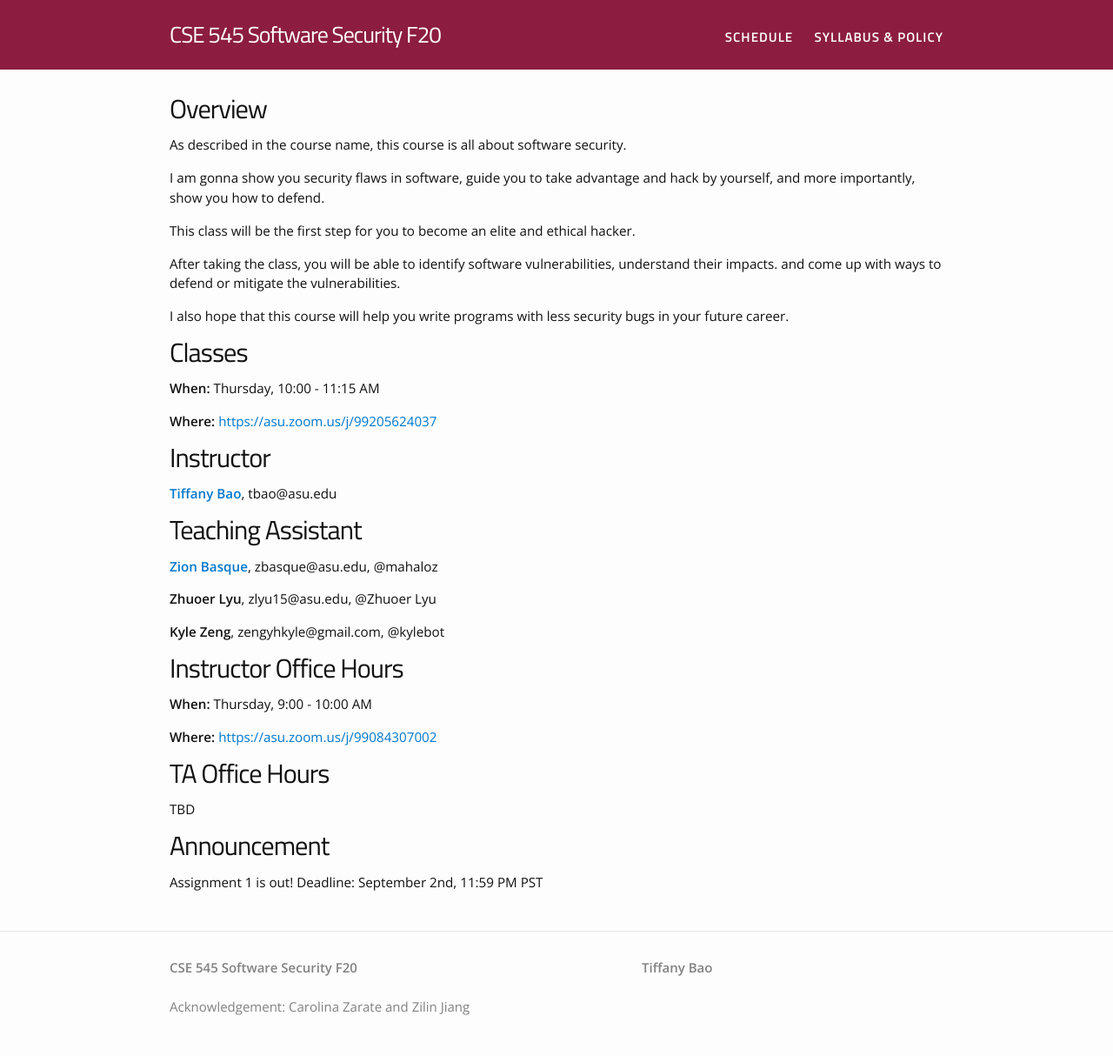
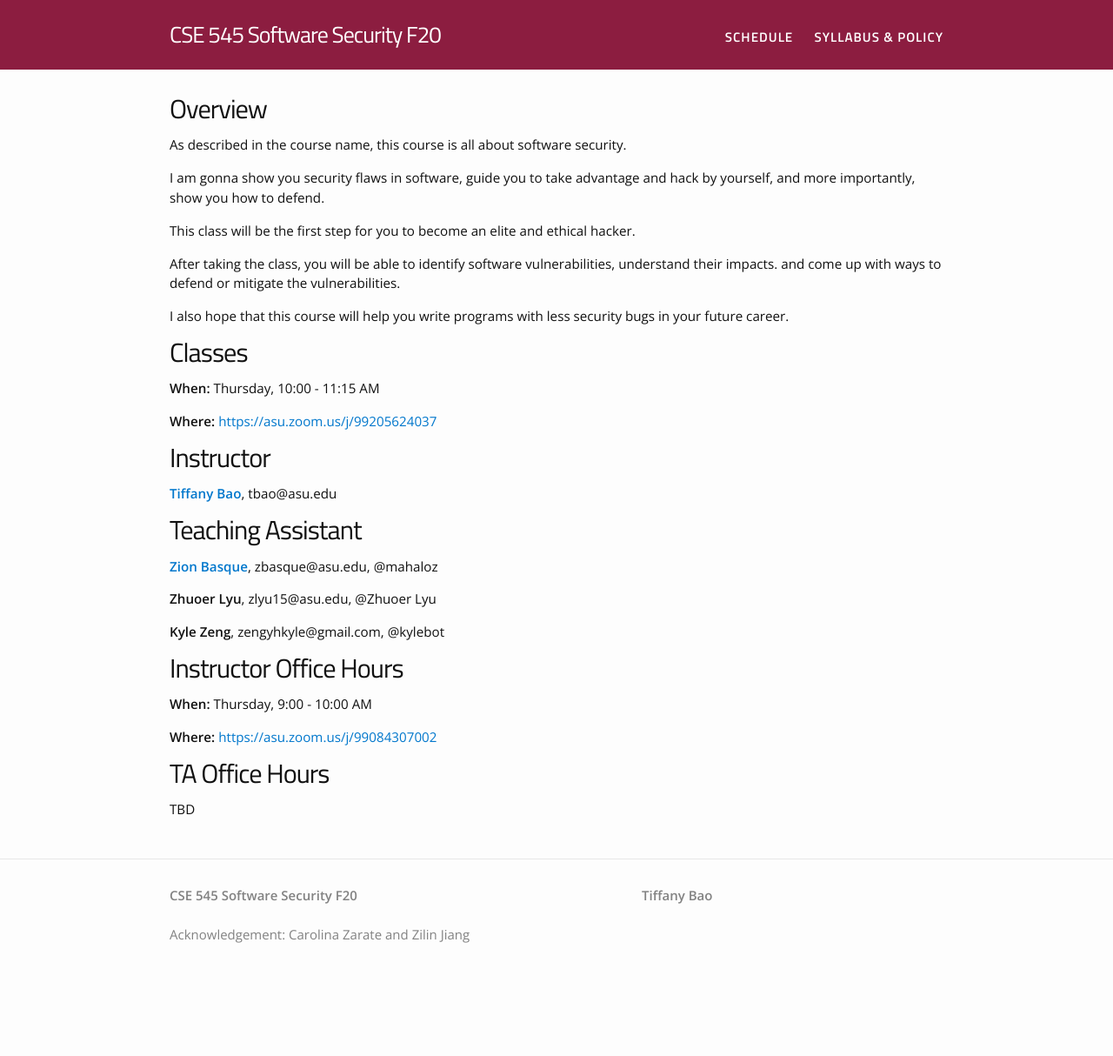
Before and after one commit to tiffanyb/tiffanyb.github.io, a Jekyll site: the page built from courses/cse545/index.md, in a window 1280 px wide. Shown: the whole page at 87% size. Built offline with Jekyll 4.4.1, drawn with Linux system fonts in a browser that asks for light colours; our own code applies the rules of GitHub Pages for plain Markdown files; after the commit the page ends 1131 px from its top, so only the background shows below that.

Commit message:
hide assignment 1

```diff
--- a/courses/cse545/index.md
+++ b/courses/cse545/index.md
@@ -44,5 +44,5 @@ I also hope that this course will help you write programs with less security bug
 
 TBD
 
-# Announcement
-Assignment 1 is out! Deadline: September 2nd, 11:59 PM PST
+<!--# Announcement-->
+<!--Assignment 1 is out! Deadline: September 2nd, 11:59 PM PST-->
```
